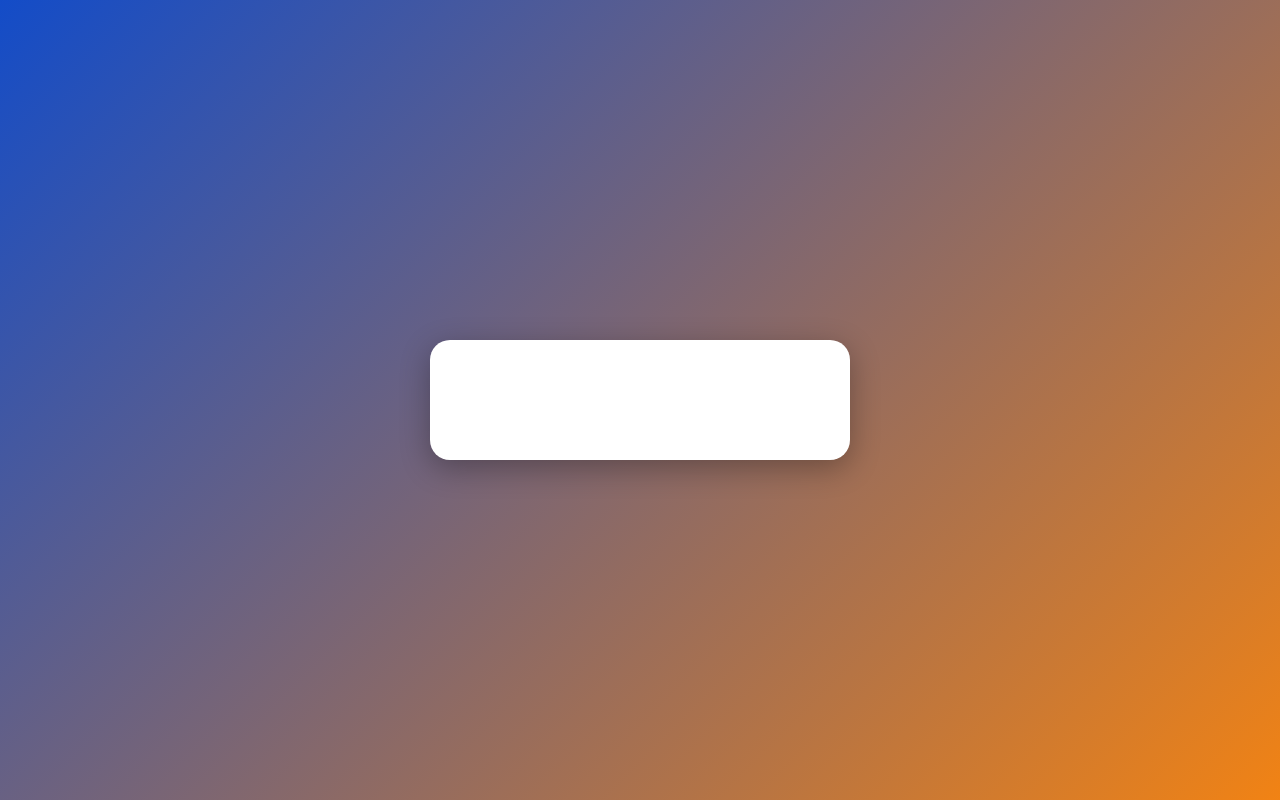
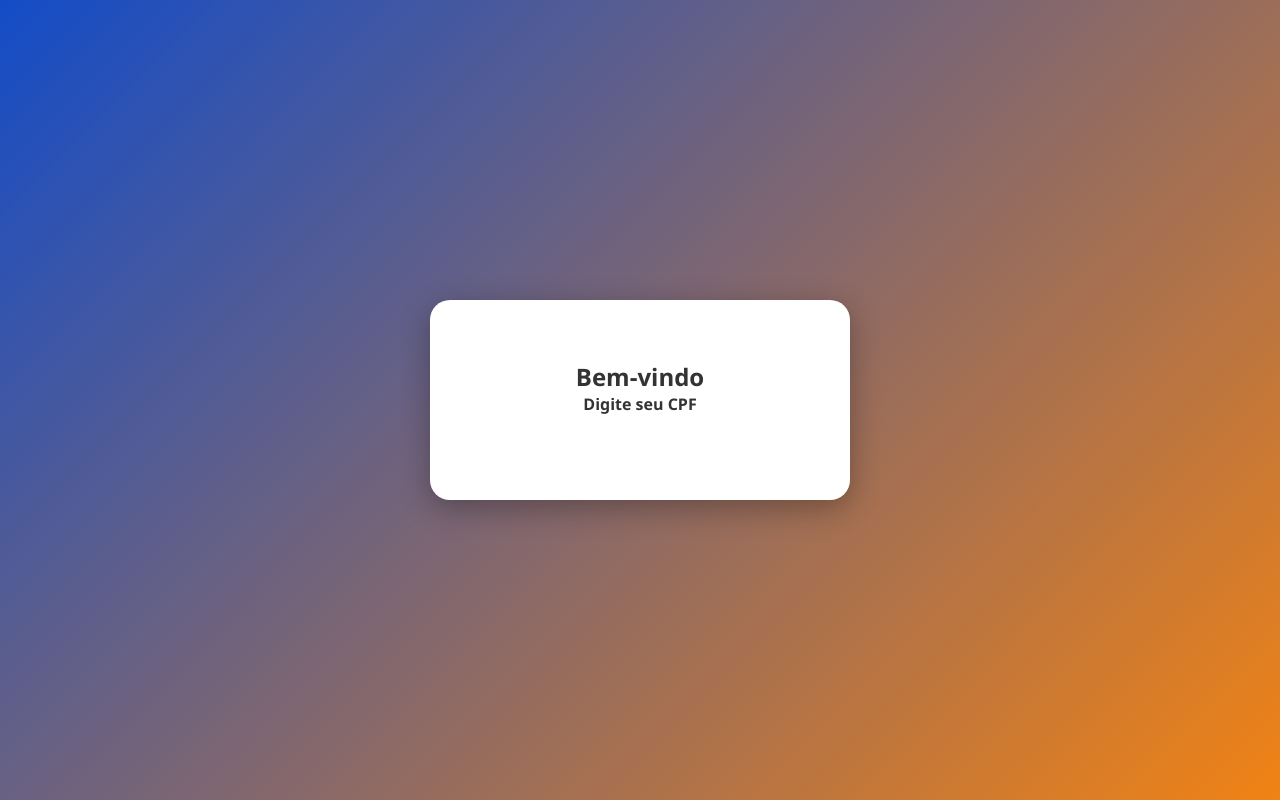
Before and after one commit to fylipeluis/FacilitSolucoesFinanceiras1, a React (Vite) app in the folder frontend/: page /login in a window 1280 px wide. Built offline with nearby package versions, Linux system fonts and the light colour scheme.

Commit message:
feat(pagina-login): Criando titulo do box de dado de entrada da pagina de login.

```diff
--- a/frontend/src/Telas/Login/BoxDeLoginPaginaLogin/BoxDeLoginPaginaLogin.tsx
+++ b/frontend/src/Telas/Login/BoxDeLoginPaginaLogin/BoxDeLoginPaginaLogin.tsx
@@ -1,9 +1,11 @@
 import "../BoxDeLoginPaginaLogin/BoxDeLoginPaginaLogin.css";
+import { TituloBoxPaginaLogin } from "./TituloBoxPaginaLogin";
 
 export default function BoxDeLoginPaginaLogin() {
   return (
     <div className="container">
       <div className="card">
+        <TituloBoxPaginaLogin />
       </div>
     </div>
   );
--- /dev/null
+++ b/frontend/src/Telas/Login/BoxDeLoginPaginaLogin/TituloBoxPaginaLogin.css
@@ -0,0 +1,5 @@
+.title {
+  color: #333;
+  margin-bottom: 25px;
+  font-weight: 600;
+}
--- /dev/null
+++ b/frontend/src/Telas/Login/BoxDeLoginPaginaLogin/TituloBoxPaginaLogin.tsx
@@ -0,0 +1,10 @@
+import "./TituloBoxPaginaLogin.css";
+
+export function TituloBoxPaginaLogin() {
+  return (
+    <div className="title">
+      <h2>Bem-vindo</h2>
+      <p> Digite seu CPF</p>
+    </div>
+  );
+}
```
